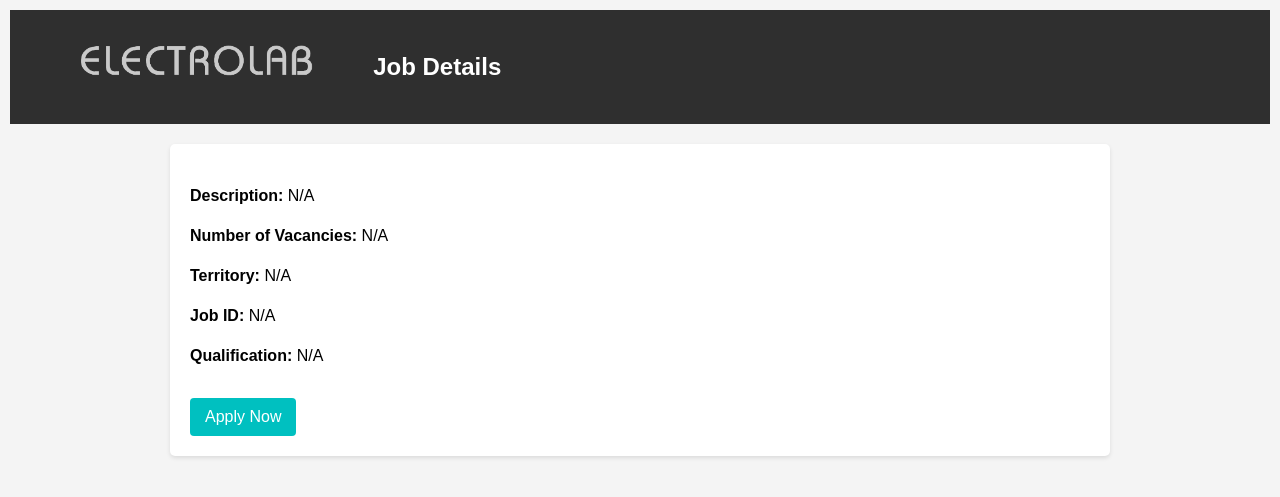
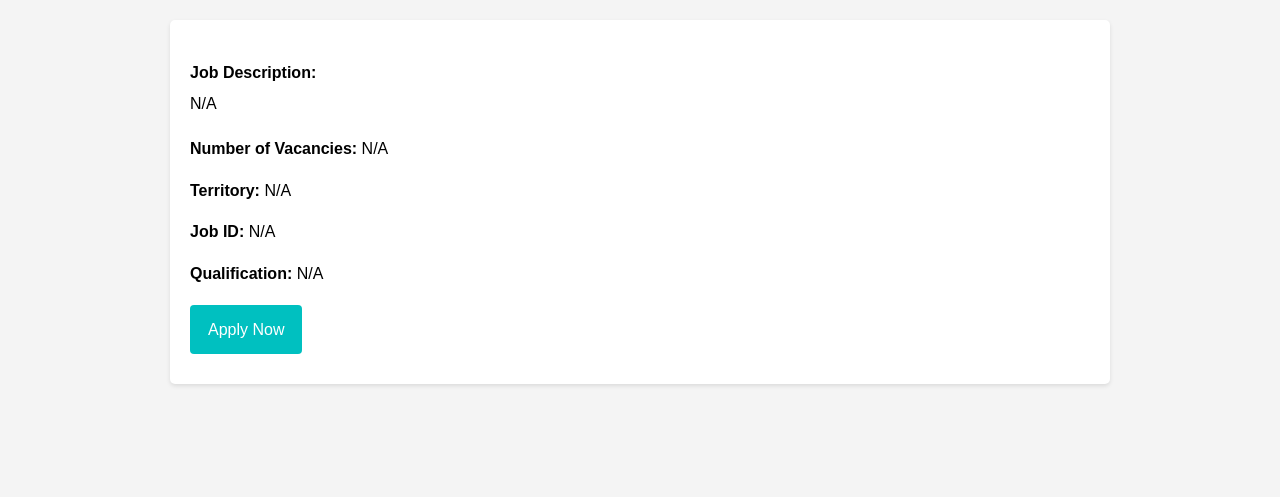
Before and after one commit to eklavyabhardwaj/recruitmentform, a Flask app: template templates/job_details.html in a window 1280 px wide. Shown: the top 497 px of the page. Run offline with Flask 3, Linux system fonts and the light colour scheme; the template is opened without the code that fills it, so the values that code supplies are empty.

Commit message:
Add files via upload

```diff
--- a/templates/job_details.html
+++ b/templates/job_details.html
@@ -5,94 +5,104 @@
   <!-- Ensure proper scaling on mobile devices -->
   <meta name="viewport" content="width=device-width, initial-scale=1.0">
   <title>Job Details</title>
+  <link rel="icon" type="image/png" href="{{ url_for('static', filename='images/ELEC.png') }}">
+
   <style>
     body {
       font-family: Arial, sans-serif;
       background-color: #f4f4f4;
       margin: 0;
-      padding: 10px;
-    }
-    header {
-      background-color: #2f2f2f;
-      padding: 15px;
-    }
-    .header-content {
-      display: flex;
-      align-items: center;
-      justify-content: start;
-      gap: 20px;
-    }
-    .header-content h1 {
-      color: #fff;
-      font-size: 24px;
-      margin: 0;
-    }
-    .header-logo {
-      max-height: 80px; /* Increased size */
-      width: auto;
+      padding: 20px;
+      line-height: 1.6; /* Improve readability */
+      /* Firefox scrollbar styling */
+      scrollbar-width: thin;
+      scrollbar-color: #888 #f4f4f4;
     }
     .container {
-      width: 100%;
       max-width: 900px;
-      margin: 20px auto;
+      margin: 0 auto;
       background: #fff;
       padding: 20px;
       border-radius: 5px;
-      box-shadow: 0 2px 4px rgba(0, 0, 0, 0.1);
+      box-shadow: 0 2px 4px rgba(0,0,0,0.1);
     }
     h2 {
       font-size: 24px;
       margin-bottom: 10px;
     }
+    .section-title {
+      font-weight: bold;
+      margin-top: 20px;
+      margin-bottom: 5px;
+    }
+    .description {
+      margin-bottom: 20px;
+    }
     p {
-      font-size: 16px;
-      line-height: 1.5;
-      margin-bottom: 10px;
+      margin-bottom: 8px;
     }
+    /* "Apply Now" button styling */
     .btn-apply {
       display: inline-block;
-      padding: 10px 15px;
+      padding: 12px 18px;
       background-color: #00c0c0;
       color: #fff;
       text-decoration: none;
       border-radius: 4px;
-      margin-top: 20px;
+      margin: 10px 0;
     }
     .btn-apply:hover {
       background-color: #00e0e0;
     }
     @media (max-width: 600px) {
+      .container {
+        padding: 15px;
+        margin: 10px;
+      }
       h2 {
         font-size: 20px;
       }
-      p {
-        font-size: 14px;
-      }
-      .container {
-        padding: 15px;
-        margin: 10px auto;
-      }
+    }
+    /* Custom Scrollbar Styling for WebKit Browsers */
+    ::-webkit-scrollbar {
+      width: 8px;
+    }
+    ::-webkit-scrollbar-track {
+      background: #f4f4f4;
+    }
+    ::-webkit-scrollbar-thumb {
+      background: #888;
+      border-radius: 4px;
+    }
+    ::-webkit-scrollbar-thumb:hover {
+      background: #555;
     }
   </style>
 </head>
 <body>
-  <!-- Header with clickable logo -->
-  <header>
-    <div class="header-content">
-      <a href="https://www.electrolabgroup.com/" target="_blank" rel="noopener noreferrer">
-        <img src="{{ url_for('static', filename='images/logo.png') }}" alt="Electrolab Logo" class="header-logo">
-      </a>
-      <h1>Job Details</h1>
-    </div>
-  </header>
   <div class="container">
     <h2>{{ job.designation }}</h2>
-    <p><strong>Description:</strong> {{ (job.description or "N/A")|safe }}</p>
+
+    <!-- Description Section -->
+    <p class="section-title">Job Description:</p>
+    <div class="description">
+      {{ (job.description or "N/A")|safe }}
+    </div>
+
     <p><strong>Number of Vacancies:</strong> {{ job.custom_no_of_vacancy or "N/A" }}</p>
     <p><strong>Territory:</strong> {{ job.territory or "N/A" }}</p>
     <p><strong>Job ID:</strong> {{ job.name or "N/A" }}</p>
     <p><strong>Qualification:</strong> {{ job.qualification or "N/A" }}</p>
-    <a href="{{ url_for('apply', job_title=job.name, designation=job.designation) }}" class="btn-apply">Apply Now</a>
+
+    <!-- Apply Now opens index.html in a new tab -->
+    <a
+      href="{{ url_for('apply', job_title=job.name, designation=job.designation) }}"
+      class="btn-apply"
+      target="_blank"
+      rel="noopener noreferrer"
+    >
+      Apply Now
+    </a>
   </div>
 </body>
 </html>
--- a/templates/tnc.html
+++ b/templates/tnc.html
@@ -3,6 +3,8 @@
 <head>
   <meta charset="UTF-8">
   <title>Terms and Conditions</title>
+  <link rel="icon" type="image/png" href="{{ url_for('static', filename='images/ELEC.png') }}">
+
   <style>
     body {
       font-family: Arial, sans-serif;
```
Also changed, not shown: templates/index.html (+37 -8 lines), templates/job_list.html (+106 -3 lines), static/images/ELEC.png (added).
